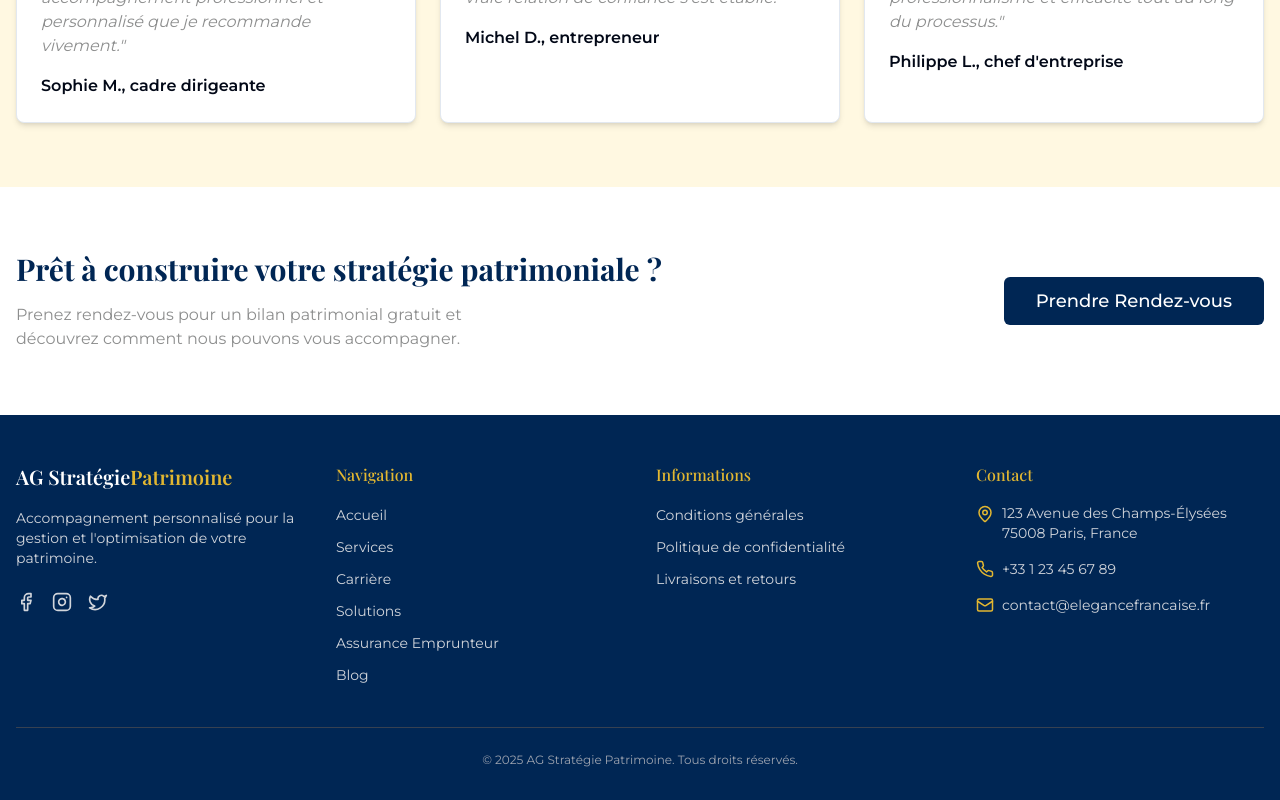
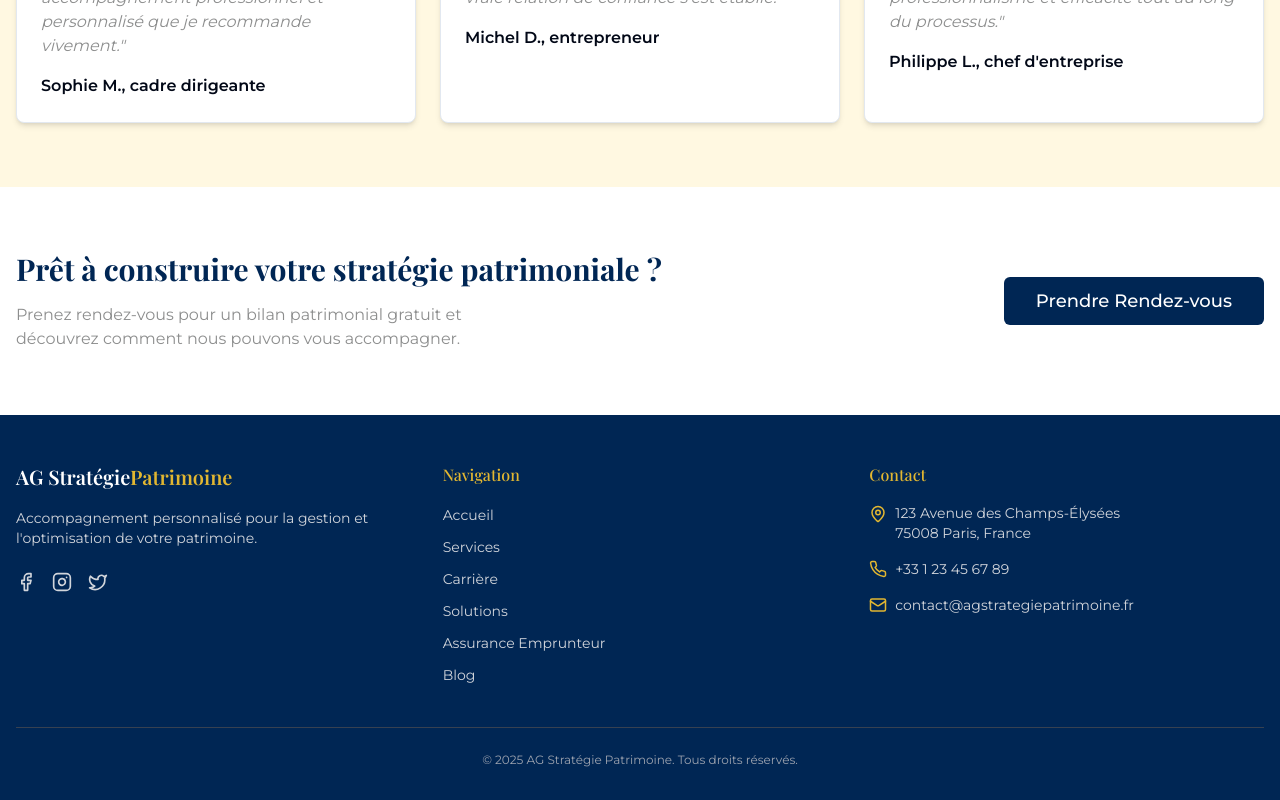
Before and after one commit to Rorofact/agsp, a React (Vite) app: page / in a window 1280 px wide. Shown: the part 1963-2763 px from the top of the page. Built offline with nearby package versions, Linux system fonts and the light colour scheme.

Commit message:
Remove footer information section
Remove the "Informations" section and its links from the footer.
Update the contact page to either display contact information or a "prendre rendez vous" option.

```diff
--- a/src/components/Footer.tsx
+++ b/src/components/Footer.tsx
@@ -6,7 +6,7 @@ const Footer = () => {
   return (
     <footer className="bg-french-navy text-white pt-12 pb-8">
       <div className="container mx-auto px-4">
-        <div className="grid grid-cols-1 md:grid-cols-4 gap-8">
+        <div className="grid grid-cols-1 md:grid-cols-3 gap-8">
           {/* Brand */}
           <div className="col-span-1">
             <Link to="/" className="inline-block mb-4">
@@ -68,28 +68,6 @@ const Footer = () => {
             </ul>
           </div>
 
-          {/* Legal */}
-          <div className="col-span-1">
-            <h3 className="font-medium text-french-gold mb-4">Informations</h3>
-            <ul className="space-y-2">
-              <li>
-                <a href="#" className="text-sm text-gray-300 hover:text-white transition-colors">
-                  Conditions générales
-                </a>
-              </li>
-              <li>
-                <a href="#" className="text-sm text-gray-300 hover:text-white transition-colors">
-                  Politique de confidentialité
-                </a>
-              </li>
-              <li>
-                <a href="#" className="text-sm text-gray-300 hover:text-white transition-colors">
-                  Livraisons et retours
-                </a>
-              </li>
-            </ul>
-          </div>
-
           {/* Contact */}
           <div className="col-span-1">
             <h3 className="font-medium text-french-gold mb-4">Contact</h3>
@@ -106,7 +84,7 @@ const Footer = () => {
               </li>
               <li className="flex items-center">
                 <Mail size={18} className="mr-2 text-french-gold" />
-                <span className="text-sm text-gray-300">contact@elegancefrancaise.fr</span>
+                <span className="text-sm text-gray-300">contact@agstrategiepatrimoine.fr</span>
               </li>
             </ul>
           </div>
--- a/src/pages/Contact.tsx
+++ b/src/pages/Contact.tsx
@@ -1,19 +1,37 @@
 
-import React from 'react';
+import React, { useState } from 'react';
 import ContactForm from '@/components/ContactForm';
-import { Mail, MapPin, Phone } from 'lucide-react';
+import { Mail, MapPin, Phone, Calendar } from 'lucide-react';
+import { Tabs, TabsContent, TabsList, TabsTrigger } from "@/components/ui/tabs"
+import { Button } from "@/components/ui/button";
+import { Link } from 'react-router-dom';
 
 const Contact = () => {
+  const [activeTab, setActiveTab] = useState("contact");
+
   return (
     <div className="py-12 px-4">
       <div className="container mx-auto">
         <div className="text-center mb-10">
           <h1 className="page-title">Contactez-nous</h1>
           <p className="subtitle max-w-2xl mx-auto">
-            Nous sommes à votre écoute. N'hésitez pas à nous contacter pour toute question ou demande d'information.
+            Nous sommes à votre écoute. Choisissez comment vous souhaitez nous contacter.
           </p>
         </div>
 
+        <div className="max-w-4xl mx-auto">
+          <Tabs
+            defaultValue="contact"
+            className="w-full mb-8"
+            value={activeTab}
+            onValueChange={setActiveTab}
+          >
+            <TabsList className="grid w-full grid-cols-2">
+              <TabsTrigger value="contact">Formulaire de contact</TabsTrigger>
+              <TabsTrigger value="rendezvous">Prendre rendez-vous</TabsTrigger>
+            </TabsList>
+
+            <TabsContent value="contact" className="mt-6">
               <div className="grid md:grid-cols-2 gap-8">
                 <div>
                   <ContactForm />
@@ -47,6 +65,59 @@ const Contact = () => {
                   </div>
                 </div>
               </div>
+            </TabsContent>
+
+            <TabsContent value="rendezvous" className="mt-6">
+              <div className="bg-white p-8 rounded-lg shadow-md">
+                <div className="text-center mb-8">
+                  <Calendar className="mx-auto h-12 w-12 text-french-gold mb-3" />
+                  <h2 className="text-2xl font-semibold text-french-navy">Prendre rendez-vous</h2>
+                  <p className="text-french-gray mt-2">
+                    Planifiez une consultation avec l'un de nos conseillers en patrimoine
+                  </p>
+                </div>
+
+                <div className="space-y-6">
+                  <div className="bg-french-cream rounded-lg p-6">
+                    <h3 className="font-medium text-french-navy mb-2">Consultation en ligne</h3>
+                    <p className="text-french-gray mb-4">
+                      Échangez avec un conseiller via vidéoconférence depuis le confort de votre domicile
+                    </p>
+                    <Link to="/rendez-vous">
+                      <Button className="w-full bg-french-navy hover:bg-french-navy/90">
+                        Réserver une consultation en ligne
+                      </Button>
+                    </Link>
+                  </div>
+
+                  <div className="bg-french-cream rounded-lg p-6">
+                    <h3 className="font-medium text-french-navy mb-2">Consultation dans nos bureaux</h3>
+                    <p className="text-french-gray mb-4">
+                      Visitez-nous à notre bureau de Paris pour une consultation personnalisée
+                    </p>
+                    <Link to="/rendez-vous">
+                      <Button className="w-full bg-french-navy hover:bg-french-navy/90">
+                        Réserver un rendez-vous au bureau
+                      </Button>
+                    </Link>
+                  </div>
+
+                  <div className="bg-french-cream rounded-lg p-6">
+                    <h3 className="font-medium text-french-navy mb-2">Consultation téléphonique</h3>
+                    <p className="text-french-gray mb-4">
+                      Échangez avec un conseiller par téléphone pour une première prise de contact
+                    </p>
+                    <Link to="/rendez-vous">
+                      <Button className="w-full bg-french-navy hover:bg-french-navy/90">
+                        Demander un appel téléphonique
+                      </Button>
+                    </Link>
+                  </div>
+                </div>
+              </div>
+            </TabsContent>
+          </Tabs>
+        </div>
       </div>
     </div>
   );
```
Lines whose indentation alone changed are shown as unchanged.
